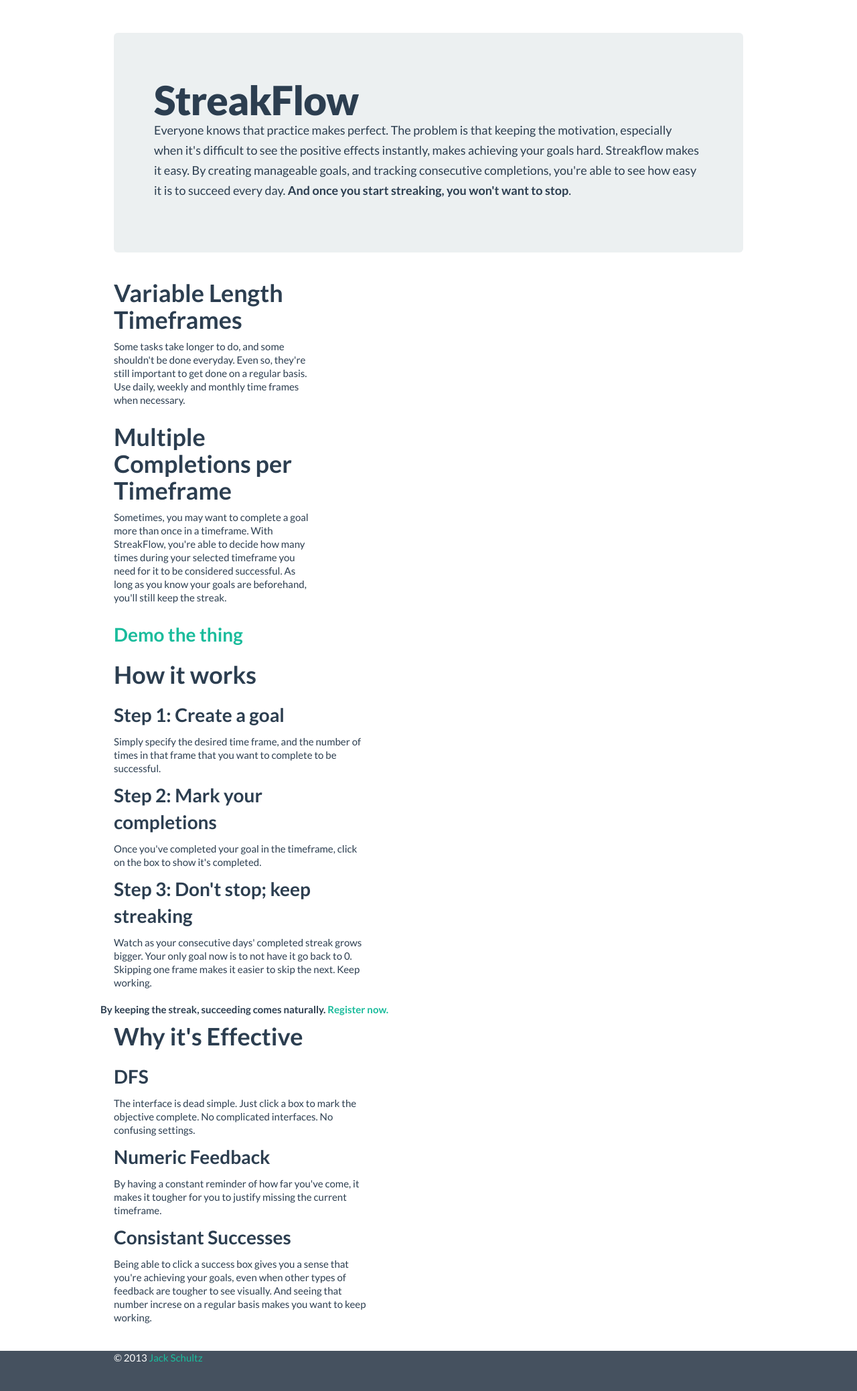
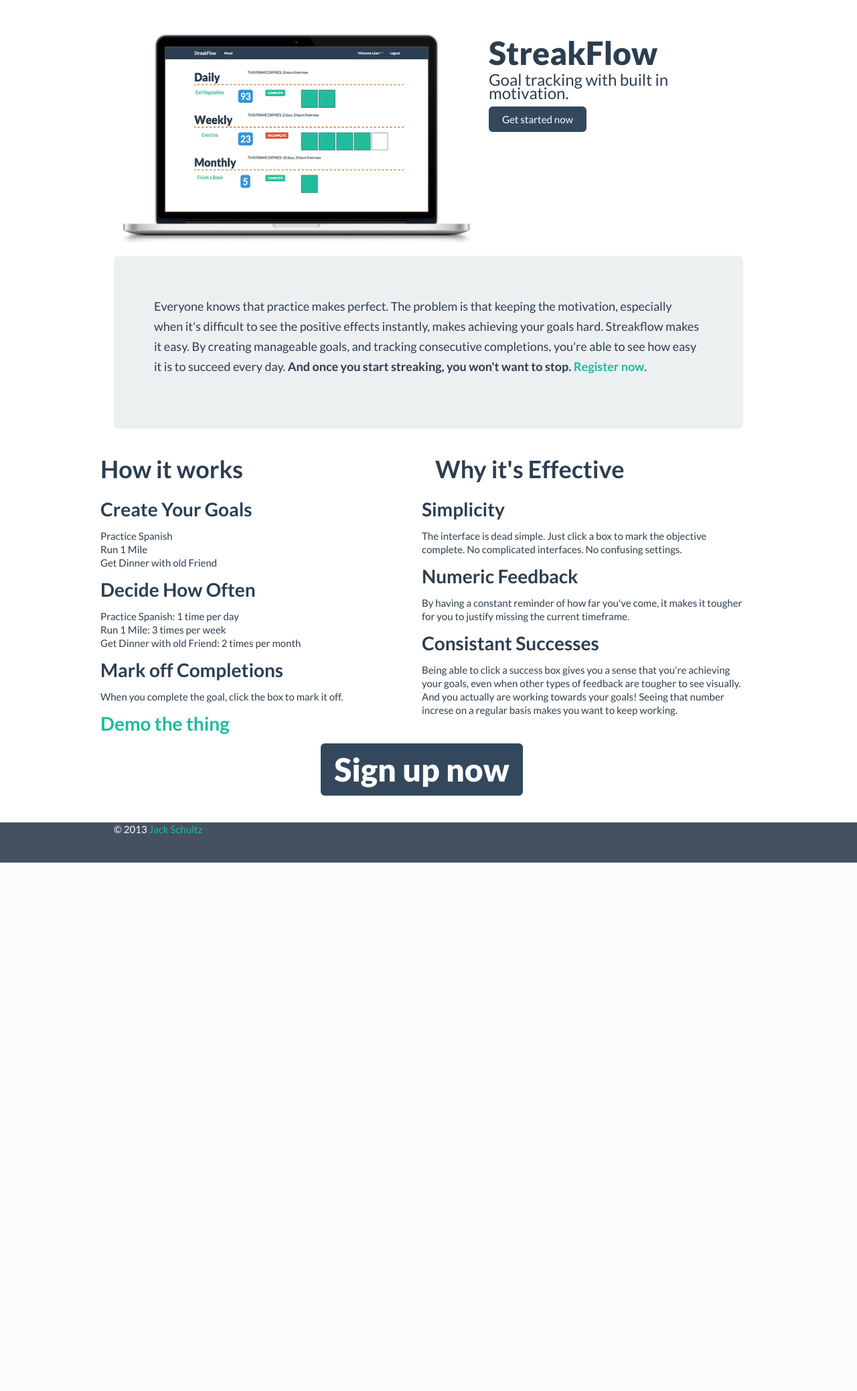
Before and after one commit to jackschultz/streakflow, a Django app: page / in a window 1280 px wide. Shown: the part 51-2128 px from the top of the page at 67% size. After the commit the page ends 1339 px from the top, so only its background shows below. Run offline with Django 3.2, Linux system fonts and the light colour scheme; some libraries are stand-ins or nearby versions.

Commit message:
landing page totally redone. Looking pretty ok now

```diff
--- a/streakflow/apps/members/models.py
+++ b/streakflow/apps/members/models.py
@@ -17,7 +17,7 @@ class Member(models.Model):
         try:
           super(Member,self).save(*args, **kwargs)
           break
-        except IntegrityError:
+        except IntegrityError as e:
           continue
     else:
       super(Member,self).save(*args, **kwargs)
--- a/streakflow/settings.py
+++ b/streakflow/settings.py
@@ -199,4 +199,4 @@ LOGGING = {
 try:
   from local_settings import *
 except ImportError:
-  pass
+  print "FASDSADFFDSAADFSDAFSFADSDAFSFADS"
--- a/streakflow/templates/about.html
+++ b/streakflow/templates/about.html
@@ -1,63 +1,52 @@
 {% extends "base.html" %}
 
 {% block body %}
+<div class="row">
+  <div class="span7">
+    <img src="{{STATIC_URL}}img/sshotcomp.png"/>
+  </div>
+  <div class="span5">
+        <h1>StreakFlow</h1>
+        <h4>
+        Goal tracking with built in motivation.
+        </h4>
+        <button class="btn btn-primary"  onclick="location.href='{% url 'registration_register' %}';" >Get started now</button>
+  </div>
+</div>
 
-      <div class="hero-unit">
-        <h1>StreakFlow</h1>
+      <div class="hero-unit" style="margin-top:20px;">
         <p>
-        Everyone knows that practice makes perfect. The problem is that keeping the motivation, especially when it's difficult to see the positive effects instantly, makes achieving your goals hard. Streakflow makes it easy. By creating manageable goals, and tracking consecutive completions, you're able to see how easy it is to succeed every day. <b>And once you start streaking, you won't want to stop</b>.
+        Everyone knows that practice makes perfect. The problem is that keeping the motivation, especially when it's difficult to see the positive effects instantly, makes achieving your goals hard. Streakflow makes it easy. By creating manageable goals, and tracking consecutive completions, you're able to see how easy it is to succeed every day. <b>And once you start streaking, you won't want to stop. <a href="{%url 'registration_register'%}">Register now</a></b>.
         </p>
       </div>
 
     <div class="row">
-        <div class="span4">
-          <h2>Variable Length Timeframes</h2>
-          <p>
-            Some tasks take longer to do, and some shouldn't be done everyday. Even so, they're still important to get done on a regular basis. Use daily, weekly and monthly time frames when necessary.
-          </p>
+    <div class="span6">
+          <div class="row">
+              <h2>How it works</h2>
           </div>
+          <div class="row">
+              <h3>Create Your Goals</h3>
+              <div>Practice Spanish</div>
+              <div>Run 1 Mile</div>
+              <div>Get Dinner with old Friend</div>
+          </div>
+          <div class="row">
+              <h3>Decide How Often</h3>
+              <div>Practice Spanish: 1 time per day</div>
+              <div>Run 1 Mile: 3 times per week</div>
+              <div>Get Dinner with old Friend: 2 times per month</div>
+          </div>
+          <div class="row">
+            <h3>Mark off Completions</h3>
+            When you complete the goal, click the box to mark it off.
           </div>
 
           <div class="row">
-        <div class="span4">
-          <h2>Multiple Completions per Timeframe</h2>
-          <p>
-            Sometimes, you may want to complete a goal more than once in a timeframe. With StreakFlow, you're able to decide how many times during your selected timeframe you need for it to be considered successful. As long as you know your goals are beforehand, you'll still keep the streak.
-          </p>
+            <h3><a href="{% url 'demo' %}">Demo the thing</a></h3>
           </div>
     </div>
-
-      <h3><a href="{% url 'demo' %}">Demo the thing</a></h3>
-
-      <div class="row">
-        <div class="span5">
-          <h2>How it works</h2>
-        </div>
-      </div>
-      <div class="row">
-        <div class="span5">
-          <h3>Step 1: Create a goal</h3>
-          Simply specify the desired time frame, and the number of times in that frame that you want to complete to be successful.
-        </div>
-      </div>
-      <div class="row">
-        <div class="span5">
-          <h3>Step 2: Mark your completions</h3>
-          Once you've completed your goal in the timeframe, click on the box to show it's completed.
-        </div>
-      </div>
-      <div class="row">
-        <div class="span5">
-          <h3>Step 3: Don't stop; keep streaking</h3>
-          Watch as your consecutive days' completed streak grows bigger. Your only goal now is to not have it go back to 0. Skipping one frame makes it easier to skip the next. Keep working.
-        </div>
-      </div>
-
-
-      <div class="row" style="padding-top:20px;">
-        <b>By keeping the streak, succeeding comes naturally. <a href="{%url 'registration_register'%}">Register now.</a></b>
-      </div>
-
+    <div class="span6">
         <div class="row">
           <div class="span5">
             <h2>Why it's Effective</h2>
@@ -65,24 +54,26 @@
         </div>
 
         <div class="row">
-        <div class="span5">
-          <h3>DFS</h3>
+            <h3>Simplicity</h3>
             The interface is dead simple. Just click a box to mark the objective complete. No complicated interfaces. No confusing settings.
+        </div>
+
+        <div class="row">
+            <h3>Numeric Feedback</h3>
+            By having a constant reminder of how far you've come, it makes it tougher for you to justify missing the current timeframe.
+        </div>
+
+        <div class="row">
+            <h3>Consistant Successes</h3>
+            Being able to click a success box gives you a sense that you're achieving your goals, even when other types of feedback are tougher to see visually. And you actually are working towards your goals! Seeing that number increse on a regular basis makes you want to keep working.
+        </div>
+
       </div>
     </div>
 
-      <div class="row">
-        <div class="span5">
-          <h3>Numeric Feedback</h3>
-          By having a constant reminder of how far you've come, it makes it tougher for you to justify missing the current timeframe.
-        </div>
-      </div>
 
     <div class="row">
-        <div class="span5">
-          <h3>Consistant Successes</h3>
-          Being able to click a success box gives you a sense that you're achieving your goals, even when other types of feedback are tougher to see visually. And seeing that number increse on a regular basis makes you want to keep working.
-        </div>
+    <div style="text-align:center"><button  onclick="location.href='{% url 'registration_register' %}';" class="btn btn-primary"><h1>Sign up now</h1></button></div>
     </div>
 
 {% endblock %}
--- a/streakflow/templates/base.html
+++ b/streakflow/templates/base.html
@@ -6,9 +6,9 @@
     <title>
       {% block title %}StreakFlow{% endblock %}
     </title>
-    <link href="{{STATIC_URL}}css/bootstrap.min.css" rel="stylesheet" media="screen">
+    <link href="{{STATIC_URL}}css/bootstrap.minsf.css" rel="stylesheet" media="screen">
     <link href="http://code.jquery.com/ui/1.10.3/themes/smoothness/jquery-ui.css" rel="stylesheet" media="screen">
-    <link href="{{STATIC_URL}}css/base.css" rel="stylesheet" media="screen">
+    <link href="{{STATIC_URL}}css/sf.css" rel="stylesheet" media="screen">
     {% block extrastyle %}
     {% endblock %}
 
--- a/streakflow/templates/registration/login.html
+++ b/streakflow/templates/registration/login.html
@@ -5,6 +5,7 @@
   <form action="" method="post" class="form-vertical">
     <h2 class="form-login-heading">Login to begin streaking</h2>
     {%csrf_token%}
+    {{form.errors}}
     <div class="control-group">
       <input id="id_username" name="username" placeholder="username" type="text" value="{{form.username.value|default_if_none:''}}"/>
       <span class="help-inline">
```
Also changed, not shown: streakflow/templates/demo.html (+5 -5 lines), streakflow/static/css/bootstrap.minsf.css (renamed from streakflow/static/css/bootstrap.min.css), streakflow/static/css/sf.css (renamed from streakflow/static/css/base.css), streakflow/static/img/sshotcomp.png (added). Lines whose indentation alone changed are shown as unchanged.
